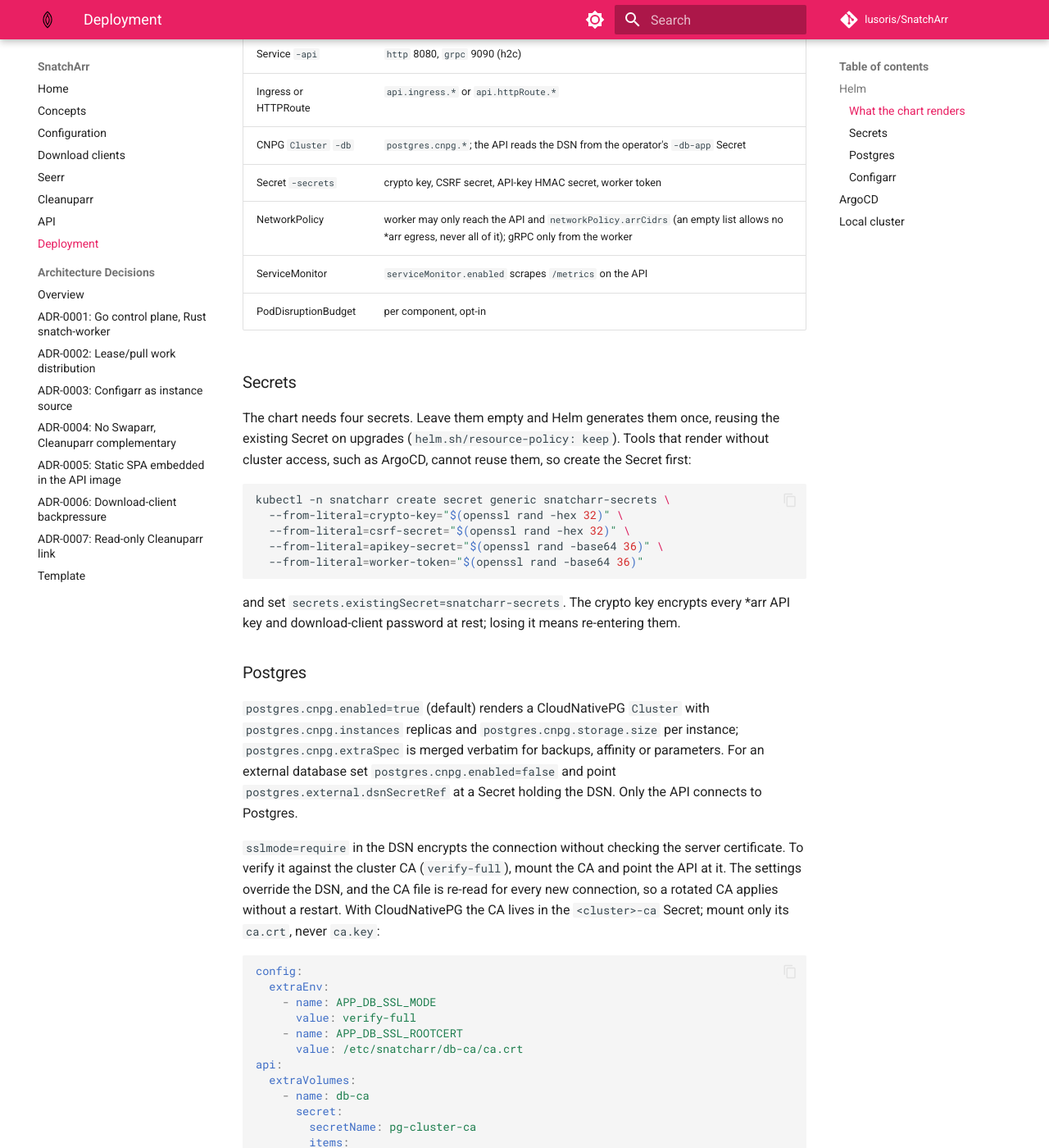
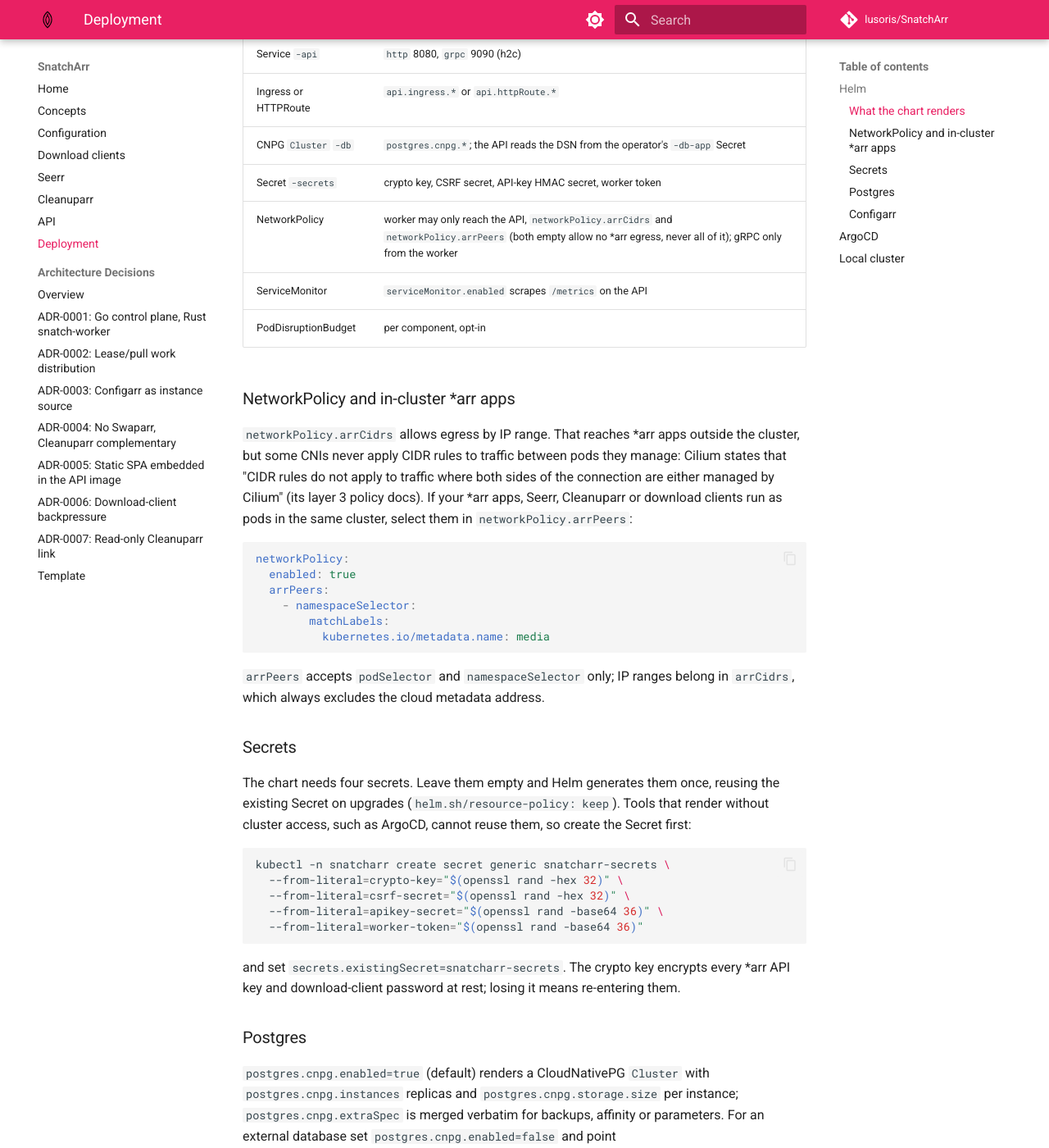
Before and after one commit to lusoris/SnatchArr, an MkDocs documentation site: the page built from docs/deployment.md, in a window 1280 px wide and 1400 px high, scrolled down 1197 px. Shown: the whole window at 82% size. Built offline with MkDocs 1.6.1 and Material for MkDocs 9.7.7, drawn with Linux system fonts in a browser that asks for light colours; comment, search, counter and statistics services are not loaded.

Commit message:
feat(helm): select in-cluster *arr apps with networkPolicy.arrPeers (#130)
The *arr egress rule only had ipBlock peers. Cilium does not apply CIDR
rules to traffic where both ends are pods it manages ("CIDR rules do
not apply to traffic where both sides of the connection are either
managed by Cilium or use an IP belonging to a node in the cluster",
Documentation/security/policy/layer3.rst), so with arrCidrs alone the
API and the worker could not reach *arr apps, Seerr, Cleanuparr or
download clients running as pods in the same cluster.

- New networkPolicy.arrPeers: podSelector / namespaceSelector peers,
  rendered into the same *arr egress rule after the arrCidrs ipBlocks.
  The rule renders when either list has entries (#120 keeps an empty
  pair from becoming allow-all). The schema refuses ipBlock in arrPeers
  and a peer without a selector, so IP ranges keep going through
  arrCidrs and its metadata-address exclusion.
- NOTES warn when arrCidrs, arrPeers and extraEgress are all empty.
- docs/deployment.md explains the CNI limitation with an arrPeers
  example; values.yaml comments it.
- The all-features render in make deploy-verify sets arrPeers, so
  kubeconform checks the selector peers too.

Verified: an arrPeers-only render carries the namespace selector in
both policies; arrCidrs plus arrPeers renders both kinds; an ipBlock
in arrPeers fails the schema ("additional properties 'ipBlock' not
allowed"); helm lint --strict and make deploy-verify pass.

Closes #121

Co-Authored-By: Claude Opus 5.5 <noreply@anthropic.com>
Signed-off-by: lusoris <lusoris@proton.me>

````diff
--- a/docs/deployment.md
+++ b/docs/deployment.md
@@ -53,9 +53,29 @@ no Ingress or HTTPRoute is enabled.
 | Ingress or HTTPRoute | `api.ingress.*` or `api.httpRoute.*` |
 | CNPG `Cluster` `-db` | `postgres.cnpg.*`; the API reads the DSN from the operator's `-db-app` Secret |
 | Secret `-secrets` | crypto key, CSRF secret, API-key HMAC secret, worker token |
-| NetworkPolicy | worker may only reach the API and `networkPolicy.arrCidrs` (an empty list allows no *arr egress, never all of it); gRPC only from the worker |
+| NetworkPolicy | worker may only reach the API, `networkPolicy.arrCidrs` and `networkPolicy.arrPeers` (both empty allow no *arr egress, never all of it); gRPC only from the worker |
 | ServiceMonitor | `serviceMonitor.enabled` scrapes `/metrics` on the API |
 | PodDisruptionBudget | per component, opt-in |
+
+### NetworkPolicy and in-cluster *arr apps
+
+`networkPolicy.arrCidrs` allows egress by IP range. That reaches *arr apps outside the
+cluster, but some CNIs never apply CIDR rules to traffic between pods they manage: Cilium
+states that "CIDR rules do not apply to traffic where both sides of the connection are
+either managed by Cilium" (its layer 3 policy docs). If your *arr apps, Seerr, Cleanuparr
+or download clients run as pods in the same cluster, select them in `networkPolicy.arrPeers`:
+
+```yaml
+networkPolicy:
+  enabled: true
+  arrPeers:
+    - namespaceSelector:
+        matchLabels:
+          kubernetes.io/metadata.name: media
+```
+
+`arrPeers` accepts `podSelector` and `namespaceSelector` only; IP ranges belong in
+`arrCidrs`, which always excludes the cloud metadata address.
 
 ### Secrets
 
````
Also changed, not shown: 6 other files.
